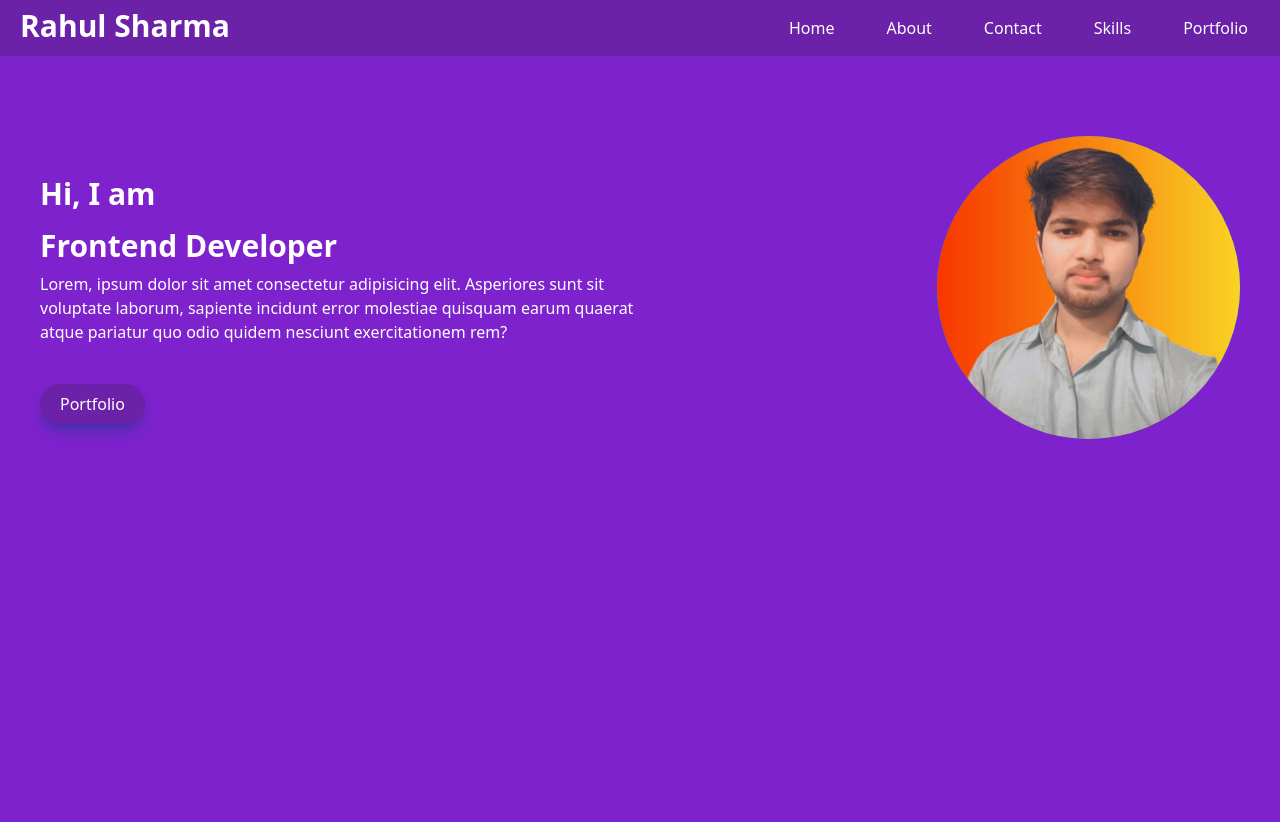
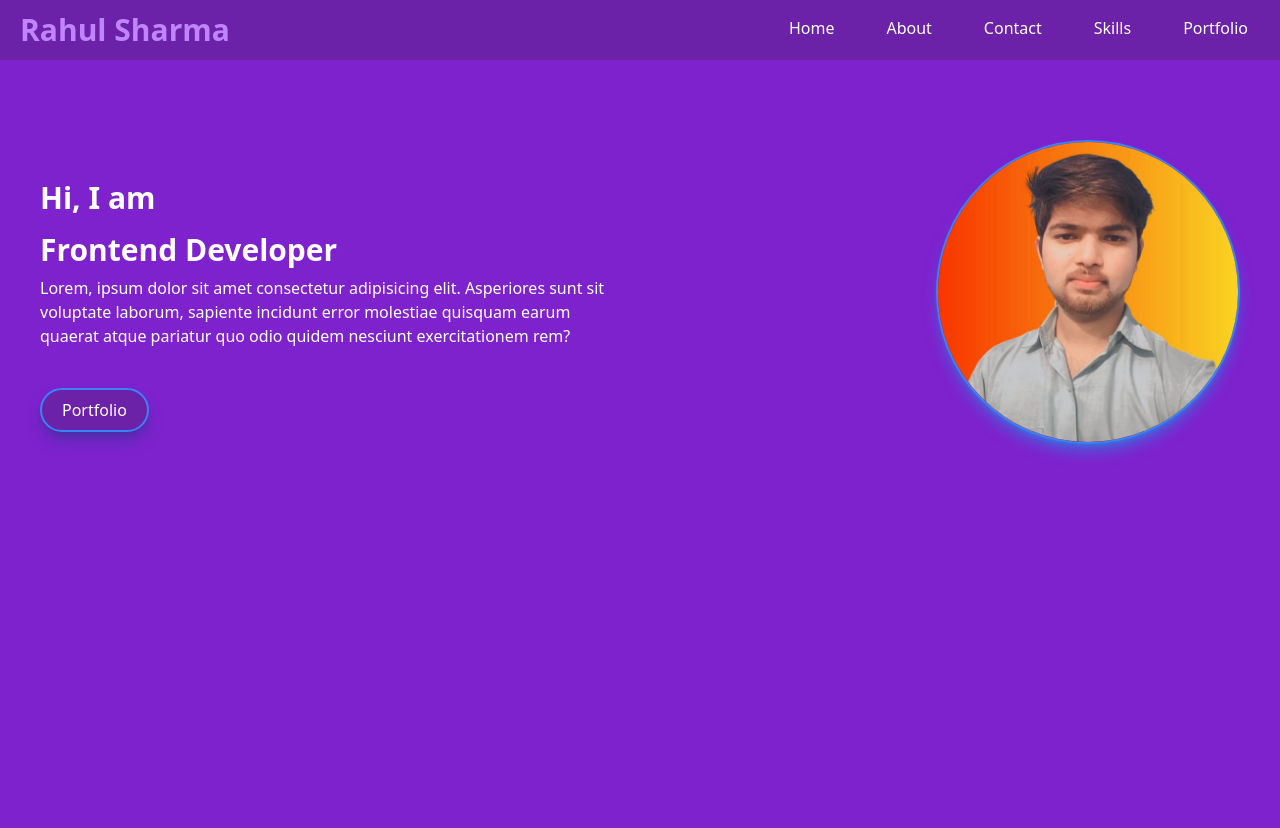
Before and after one commit to rahul-360/My-Portfolio, a website: page index.html in a window 1280 px wide. Drawn offline with nearby package versions, Linux system fonts and the light colour scheme.

Commit message:
change profile button

```diff
--- a/index.html
+++ b/index.html
@@ -10,15 +10,15 @@
 </head>
 
 <body>
-    <div class="bg-purple-800 text-white flex justify-between align-middle">
+    <div class="bg-purple-800 text-white shadow-blue-900/50 flex justify-between align-middle">
         <!-- <img class="h-14 px-3 pb-2 pt-3 rounded-full" src="Images/HeroImage.jpg.jpg" alt="logo"> -->
-        <h1 class="font-semibold text-3xl px-5 py-2">Rahul Sharma</h1>
+        <h1 class="font-semibold text-3xl px-5 py-3 hover:text-purple-400">Rahul Sharma</h1>
         <ul class="px-4 py-4 space-x-5 flex justify-end">
-            <li class="px-4 cursor-pointer">Home</li>
-            <li class="px-4 cursor-pointer">About</li>
-            <li class="px-4 cursor-pointer">Contact</li>
-            <li class="px-4 cursor-pointer">Skills</li>
-            <li class="px-4 cursor-pointer">Portfolio</li>
+            <li class="px-4 cursor-pointer hover:text-purple-400 hover:border-b-4 border-indigo-500">Home</li>
+            <li class="px-4 cursor-pointer hover:text-purple-400 hover:border-b-4 border-indigo-500">About</li>
+            <li class="px-4 cursor-pointer hover:text-purple-400 hover:border-b-4 border-indigo-500">Contact</li>
+            <li class="px-4 cursor-pointer hover:text-purple-400 hover:border-b-4 border-indigo-500">Skills</li>
+            <li class="px-4 cursor-pointer hover:text-purple-400 hover:border-b-4 border-indigo-500">Portfolio</li>
         </ul>
 
     </div>
@@ -31,13 +31,13 @@
                 exercitationem rem?</p>
             <div class="flex">
                 <button
-                    class="bg-purple-800 shadow-lg shadow-blue-900/50 rounded-3xl px-5 py-2 mt-8 text-md font-medium">
+                    class="bg-purple-800 shadow-lg border-2 border-blue-500 shadow-blue-900/50 hover:bg-purple-900 hover:border-blue-300 rounded-3xl px-5 py-2 mt-8 text-md font-medium">
                     Portfolio </button>
             </div>
         </div>
 
         <div class="flex justify-end pr-10">
-            <img class="h-1/2 rounded-full bg-cyan-500 shadow-blue-900/100" src="Images/HeroImage.jpg.jpg" alt="">
+            <img class="h-1/2 rounded-full bg-purple-800 shadow-lg border-2 border-blue-500 shadow-sky-500/50" src="Images/HeroImage.jpg.jpg" alt="">
         </div>
     </div>
 </body>
```
